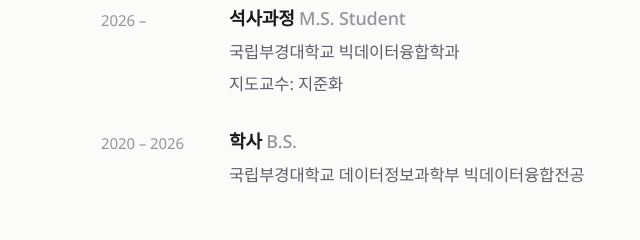
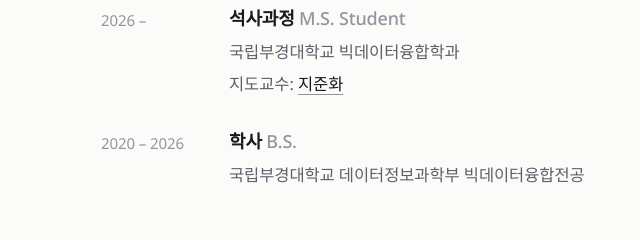
Before and after one commit to ki-yeong/ki-yeong.github.io, a plain HTML site: page index.html in a window 1280 px wide. Shown: the part 173-413 px from the top of the page, 347-987 px from the left. Drawn offline with Linux system fonts and the light colour scheme.

Commit message:
지도교수 이름에 연구실(IGDSL) 사이트 링크 추가
Co-Authored-By: Claude Opus 5.5 <noreply@anthropic.com>

```diff
--- a/index.html
+++ b/index.html
@@ -144,6 +144,13 @@
   .venue { margin-top: 4px; font-size: 16.5px; color: var(--muted); }
   .venue i { font-style: italic; }
   .detail { margin-top: 4px; font-size: 16.5px; color: var(--muted); }
+  .inline-link {
+    color: var(--text);
+    text-decoration: underline; text-decoration-color: var(--faint);
+    text-decoration-thickness: 1px; text-underline-offset: 4px;
+    transition: color .15s ease, text-decoration-color .15s ease;
+  }
+  .inline-link:hover { color: var(--accent); text-decoration-color: var(--accent); }
 
   /* 상장 썸네일 */
   .cert {
@@ -268,7 +275,7 @@
         <div class="what">
           <p class="title">석사과정 <span class="en">M.S. Student</span></p>
           <p class="venue">국립부경대학교 빅데이터융합학과</p>
-          <p class="detail">지도교수: 지준화</p>
+          <p class="detail">지도교수: <a class="inline-link" href="https://igdsl.github.io/" target="_blank" rel="noopener">지준화</a></p>
         </div>
       </article>
       <article class="entry">
```
